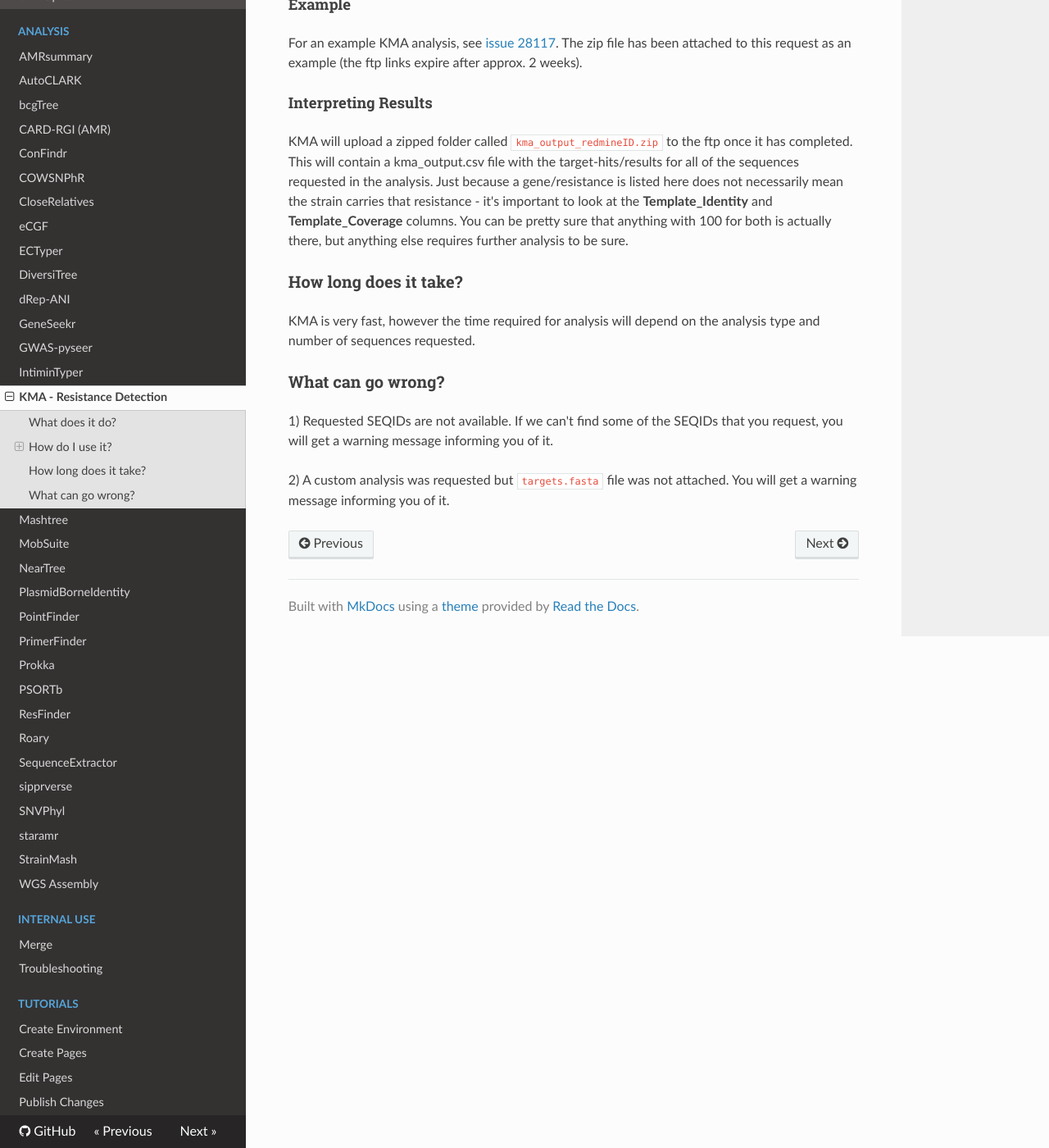
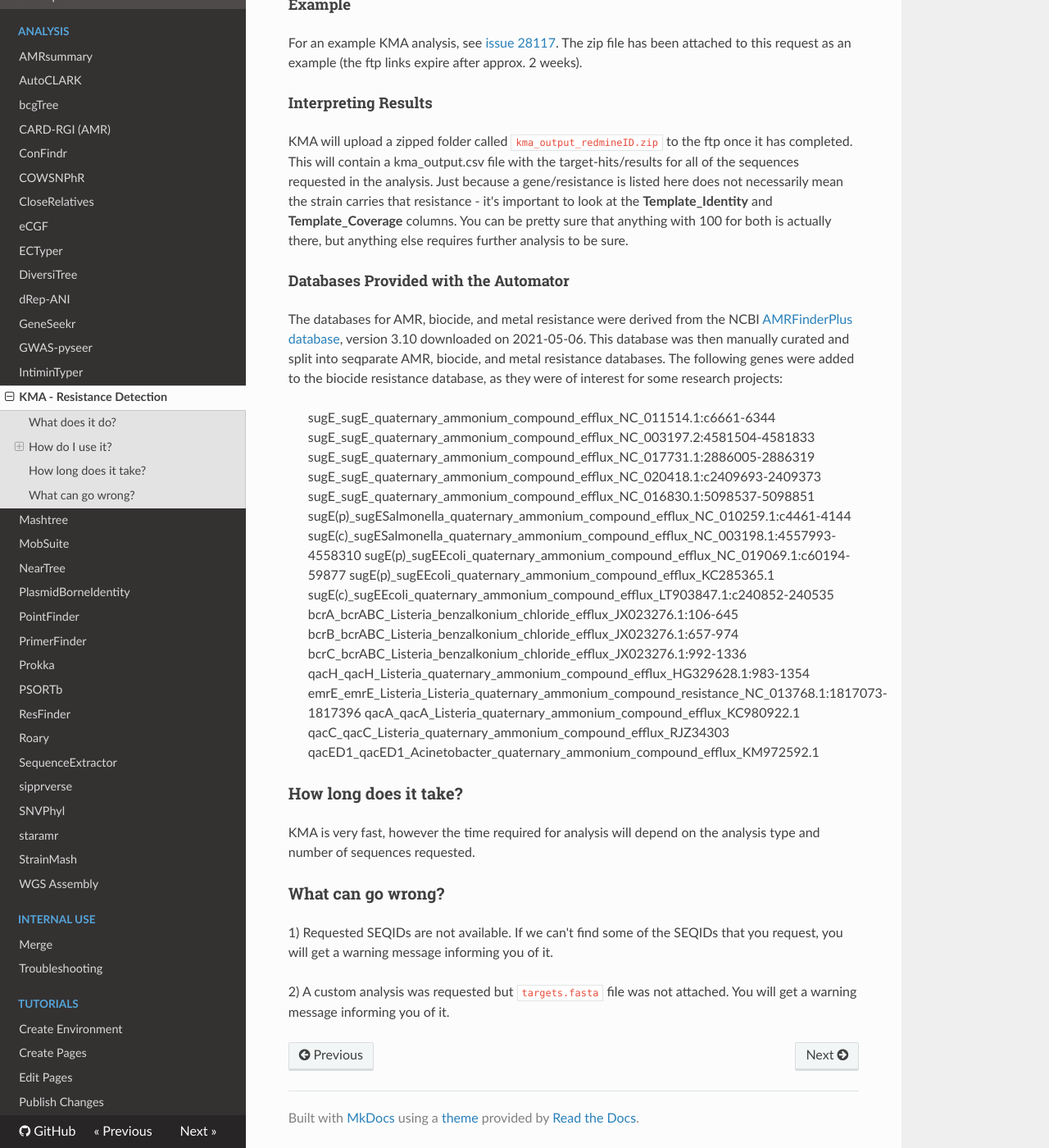
Before and after one commit to OLC-Bioinformatics/redmine-docs, an MkDocs documentation site: the page built from docs/analysis/kma.md, in a window 1280 px wide and 1400 px high, scrolled down 1418 px. Shown: the whole window at 82% size. Built offline with MkDocs 1.6.1, drawn with Linux system fonts in a browser that asks for light colours; nearby versions of some CDN libraries.

Commit message:
Added database information

```diff
--- a/docs/analysis/kma.md
+++ b/docs/analysis/kma.md
@@ -53,6 +53,29 @@ KMA will upload a zipped folder called `kma_output_redmineID.zip` to the ftp onc
 to look at the __Template_Identity__ and __Template_Coverage__ columns. You can be pretty sure that anything with 100 for both
 is actually there, but anything else requires further analysis to be sure.
 
+#### Databases Provided with the Automator
+
+The databases for AMR, biocide, and metal resistance were derived from the NCBI [AMRFinderPlus database](https://www.ncbi.nlm.nih.gov/pathogens/antimicrobial-resistance/AMRFinder/), version 3.10 downloaded on 2021-05-06. This database was then manually curated and split into seqparate AMR, biocide, and metal resistance databases. The following genes were added to the biocide resistance database, as they were of interest for some research projects:
+>sugE_sugE_quaternary_ammonium_compound_efflux_NC_011514.1:c6661-6344
+>sugE_sugE_quaternary_ammonium_compound_efflux_NC_003197.2:4581504-4581833
+>sugE_sugE_quaternary_ammonium_compound_efflux_NC_017731.1:2886005-2886319
+>sugE_sugE_quaternary_ammonium_compound_efflux_NC_020418.1:c2409693-2409373
+>sugE_sugE_quaternary_ammonium_compound_efflux_NC_016830.1:5098537-5098851
+>sugE(p)_sugESalmonella_quaternary_ammonium_compound_efflux_NC_010259.1:c4461-4144
+>sugE(c)_sugESalmonella_quaternary_ammonium_compound_efflux_NC_003198.1:4557993-4558310
+>sugE(p)_sugEEcoli_quaternary_ammonium_compound_efflux_NC_019069.1:c60194-59877
+>sugE(p)_sugEEcoli_quaternary_ammonium_compound_efflux_KC285365.1
+>sugE(c)_sugEEcoli_quaternary_ammonium_compound_efflux_LT903847.1:c240852-240535
+>bcrA_bcrABC_Listeria_benzalkonium_chloride_efflux_JX023276.1:106-645
+>bcrB_bcrABC_Listeria_benzalkonium_chloride_efflux_JX023276.1:657-974
+>bcrC_bcrABC_Listeria_benzalkonium_chloride_efflux_JX023276.1:992-1336
+>qacH_qacH_Listeria_quaternary_ammonium_compound_efflux_HG329628.1:983-1354
+>emrE_emrE_Listeria_Listeria_quaternary_ammonium_compound_resistance_NC_013768.1:1817073-1817396
+>qacA_qacA_Listeria_quaternary_ammonium_compound_efflux_KC980922.1
+>qacC_qacC_Listeria_quaternary_ammonium_compound_efflux_RJZ34303
+>qacED1_qacED1_Acinetobacter_quaternary_ammonium_compound_efflux_KM972592.1
+
+
 ### How long does it take?
 
 KMA is very fast, however the time required for analysis will depend on the analysis type and number of sequences requested.
```
